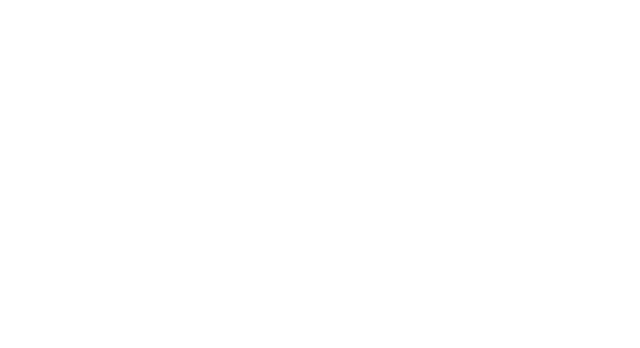
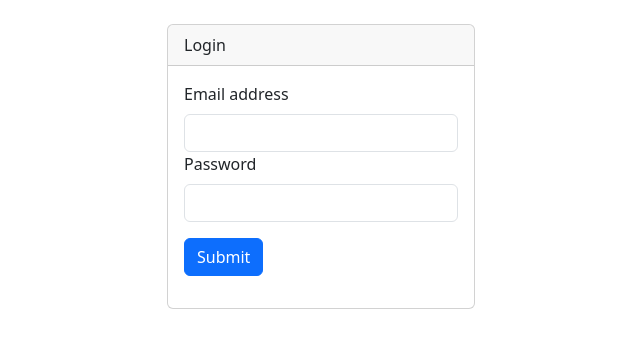
Before and after one commit to kutoreduso/dct-ccs-midterms, a PHP site: page / in a window 1280 px wide. Before the commit the part shown is empty. Shown: the top 348 px of the page, without its empty margins (319-959 px from the left). Run offline with PHP 8.4, Linux system fonts and the light colour scheme.

Commit message:
header branch

```diff
--- a/index.php
+++ b/index.php
@@ -3,9 +3,28 @@
 <head>
     <meta charset="UTF-8">
     <meta name="viewport" content="width=device-width, initial-scale=1.0">
+    <link href="https://cdn.jsdelivr.net/npm/bootstrap@5.3.3/dist/css/bootstrap.min.css" rel="stylesheet" integrity="sha384-QWTKZyjpPEjISv5WaRU9OFeRpok6YctnYmDr5pNlyT2bRjXh0JMhjY6hW+ALEwIH" crossorigin="anonymous">
     <title>Document</title>
 </head>
 <body>
+<form>
+  <div class="p-4">
+  <div class="card col-3 mx-auto">
+  <div class="card-header">
+    Login
+  </div>
+  <div class="card-body">
+  <div class="mb-3">
+    <label for="exampleInputEmail1" class="form-label">Email address</label>
+    <input type="email" class="form-control" id="exampleInputEmail1" aria-describedby="emailHelp">
+  <div class="mb-3">
+    <label for="exampleInputPassword1" class="form-label">Password</label>
+    <input type="password" class="form-control" id="exampleInputPassword1">
+  </div>
 
+  <button type="submit" class="btn btn-primary">Submit</button>
+  </div>
+</div>
+</form>
 </body>
 </html>
```
Also changed, not shown: header.php (added, +9 -0 lines).
